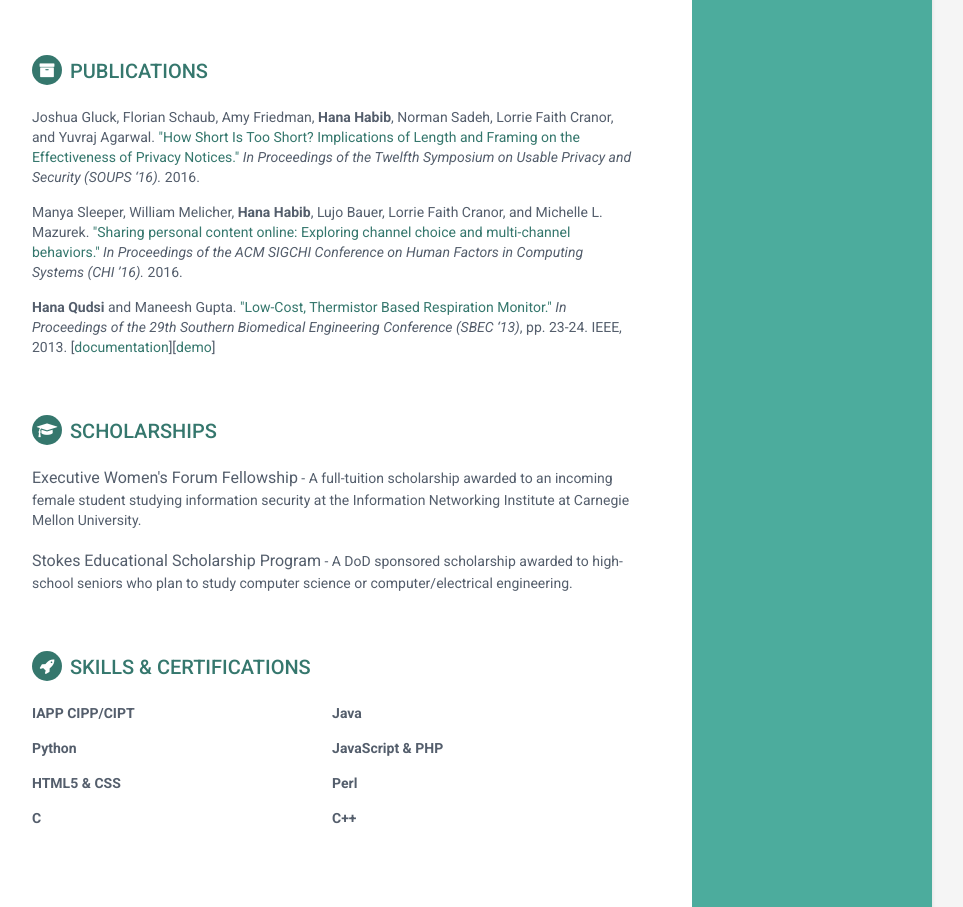
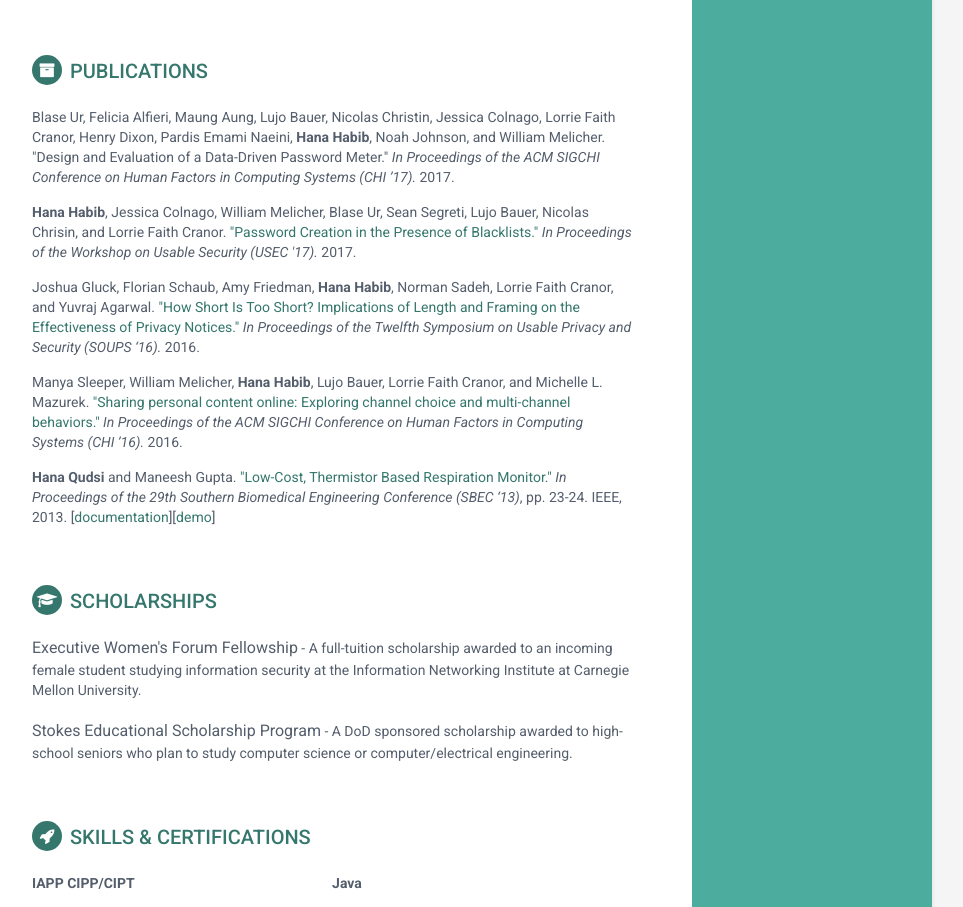
Before and after one commit to hhabib/hhabib.github.io, a plain HTML site: page index.html in a window 1280 px wide. Shown: the part 1128-2035 px from the top of the page, without its empty margins (188-1151 px from the left). Drawn offline with Linux system fonts and the light colour scheme.

Commit message:
added recent publications

```diff
--- a/index.html
+++ b/index.html
@@ -159,7 +159,12 @@
 
             <section class="section projects-section">
                 <h2 class="section-title"><i class="fa fa-archive"></i>Publications</h2>
-
+                <div class="item">
+                    <span class="project-tagline">Blase Ur, Felicia Alfieri, Maung Aung, Lujo Bauer, Nicolas Christin, Jessica Colnago, Lorrie Faith Cranor, Henry Dixon, Pardis Emami Naeini, <b>Hana Habib</b>, Noah Johnson, and William Melicher. "Design and Evaluation of a Data-Driven Password Meter." <i>In Proceedings of the ACM SIGCHI Conference on Human Factors in Computing Systems (CHI ’17).</i> 2017. </span>
+                </div><!--//item-->
+                <div class="item">
+                    <span class="project-tagline"><b>Hana Habib</b>, Jessica Colnago, William Melicher, Blase Ur, Sean Segreti, Lujo Bauer, Nicolas Chrisin, and Lorrie Faith Cranor. <a href="https://www.internetsociety.org/sites/default/files/usec2017_01_3_Habib_paper.pdf" target="_blank">"Password Creation in the Presence of Blacklists."</a> <i>In Proceedings of the Workshop on Usable Security (USEC '17).</i> 2017. </span>
+                </div><!--//item-->
                 <div class="item">
                     <span class="project-tagline">Joshua Gluck, Florian Schaub, Amy Friedman, <b>Hana Habib</b>, Norman Sadeh, Lorrie Faith Cranor, and Yuvraj Agarwal. <a href="https://www.usenix.org/system/files/conference/soups2016/soups2016-paper-gluck.pdf" target="_blank">"How Short Is Too Short? Implications of Length and Framing on the Effectiveness of Privacy Notices."</a> <i>In Proceedings of the Twelfth Symposium on Usable Privacy and Security (SOUPS ‘16).</i> 2016. </span>
                 </div><!--//item-->
```
